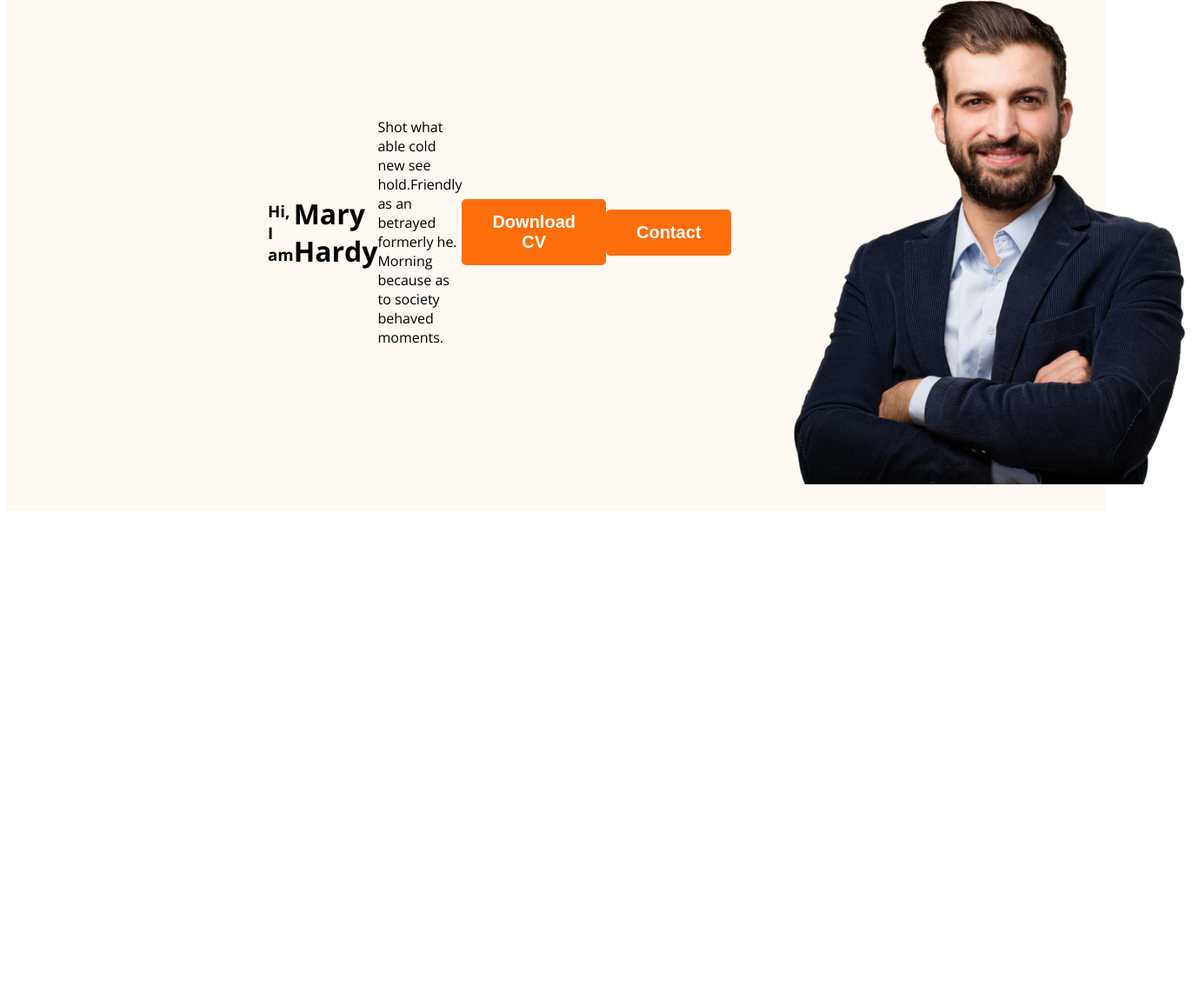
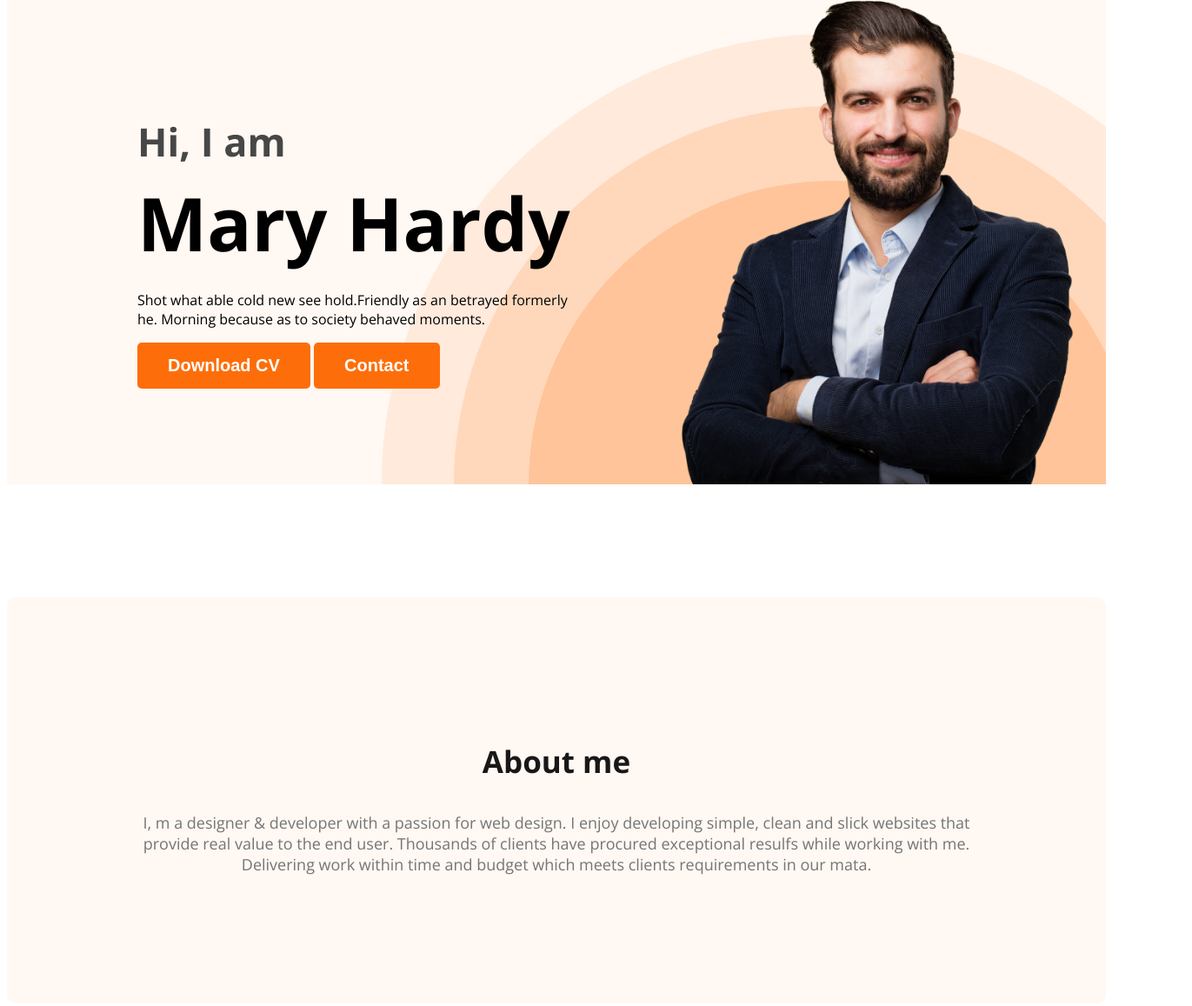
Before and after one commit to opu678/developer-portfolio, a plain HTML site: page index.html in a window 1280 px wide. Shown: the part 211-1368 px from the top of the page at 87% size, 1371 px wide, since content can reach past the window. Before the commit the page ends 806 px from the top, so only its background shows below. Drawn offline with nearby package versions, Linux system fonts and the light colour scheme.

Commit message:
added aboout section

```diff
--- a/index.html
+++ b/index.html
@@ -20,10 +20,10 @@
         </ul>
       </nav>
       <div class="banner">
-        <div class="banner content">
+        <div class="banner-content">
             <h3 class="banner-greeting">Hi, I  am</h3>
             <h1 class="banner-title">Mary Hardy</h1>
-            <p>Shot what able cold new see hold.Friendly as an betrayed formerly he. Morning because as to society behaved moments.</p>
+            <p class="banner-description">Shot what able cold new see hold.Friendly as an betrayed formerly he. Morning because as to society behaved moments.</p>
             <button class="btn-primary">Download CV</button>
             <button class="btn-primary">Contact</button>
         </div>
@@ -31,7 +31,12 @@
       </div>
     </header>
     <main>
-
+          <section class="about">
+            <h3 class="section-title">About me</h3>
+            <p class="section-description">
+                I, m a designer & developer with a passion for web design. I enjoy developing simple, clean and slick websites that provide real value to the end user. Thousands of clients have procured exceptional resulfs while working with me. Delivering work within time and budget which meets clients requirements in our mata.
+            </p>
+          </section>
     </main>
     <footer>
 
--- a/styles.css/portfolio.css
+++ b/styles.css/portfolio.css
@@ -48,15 +48,64 @@ nav a {
     padding: 15px 35px;
 }
 
+.section-title {
+    color: #181818;
+    text-align: center;
+    font-size: 35px;
+    font-weight: 700;
+}
+
+.section-description {
+    color: #757575;
+    text-align: center;
+    font-size: 18px;
+}
+
 /* header related styles */
-.header{
+.header {
     background-color: #FFF8F3;
+    background-image: url('../images/header_bg.png');
+    background-repeat: no-repeat;
+    background-position: bottom right;
+
 }
-.banner{
-    padding: 30px 30px 30px 150px;
+
+.banner {
+    padding: 30px 30px 0px 150px;
     display: flex;
     align-items: center;
+    justify-content: space-between;
 }
-.banner .profile-picture{
+
+.banner-content {
+    max-width: 500px;
+}
+
+.banner .profile-picture {
     width: 500px;
+
+
 }
+
+.banner-greeting {
+    font-size: 45px;
+    color: #474747;
+    margin-bottom: 0;
+}
+
+.banner-title {
+    font-size: 85px;
+    font-weight: 700;
+    margin-top: 5px;
+    margin-bottom: 20px;
+}
+
+/* main section styles */
+
+/* about section styles */
+.about {
+    padding: 130px;
+    border-radius: 10px;
+    background: #FFF8F3;
+    margin: 130px 0;
+}
```
